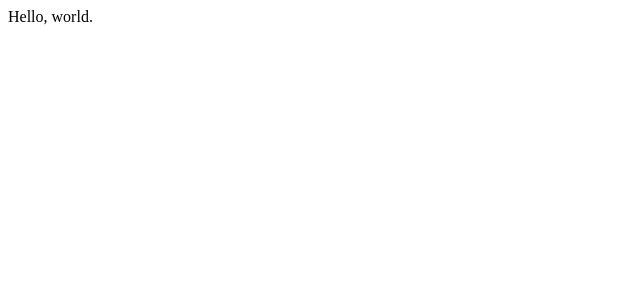
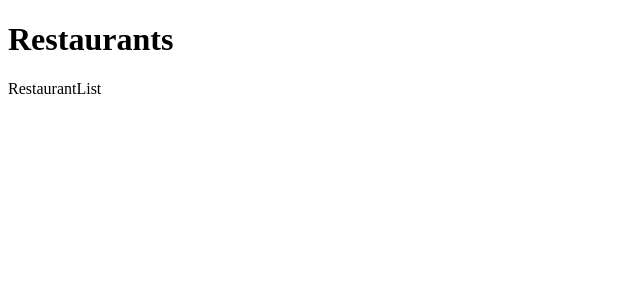
Before and after one commit to mestihudson/opinion-ate-2, an Angular app in the folder opinion-ate-2/: page / in a window 1280 px wide. Shown: the top 300 px of the page, without its empty margins (0-640 px from the left). Built offline with nearby package versions, Linux system fonts and the light colour scheme.

Commit message:
feat: add restaurant-screen and restaurant-list components

```diff
--- a/opinion-ate-2/src/app/app.component.html
+++ b/opinion-ate-2/src/app/app.component.html
@@ -1 +1,3 @@
-<div>Hello, world.</div>
+<div>
+  <app-restaurant-screen />
+</div>
--- /dev/null
+++ b/opinion-ate-2/src/app/components/restaurant-list/restaurant-list.component.html
@@ -0,0 +1 @@
+<div>RestaurantList</div>
--- /dev/null
+++ b/opinion-ate-2/src/app/components/restaurant-screen/restaurant-screen.component.html
@@ -0,0 +1,4 @@
+<div>
+  <h1>Restaurants</h1>
+  <app-restaurant-list />
+</div>
```
Also changed, not shown: opinion-ate-2/src/app/app.module.ts (+7 -1 lines), opinion-ate-2/src/app/components/restaurant-list/restaurant-list.component.ts (added, +7 -0 lines), opinion-ate-2/src/app/components/restaurant-screen/restaurant-screen.component.ts (added, +7 -0 lines).
